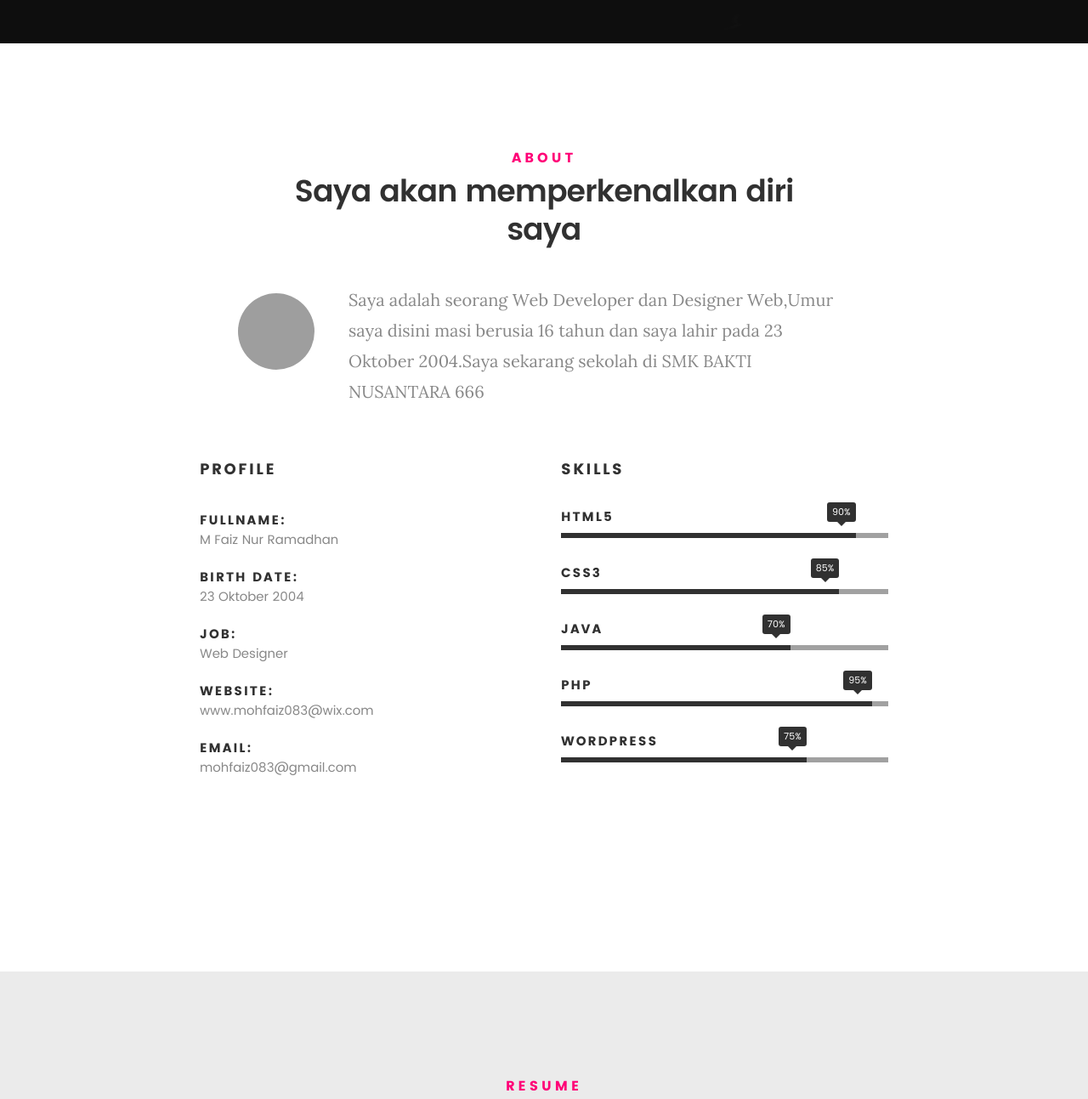
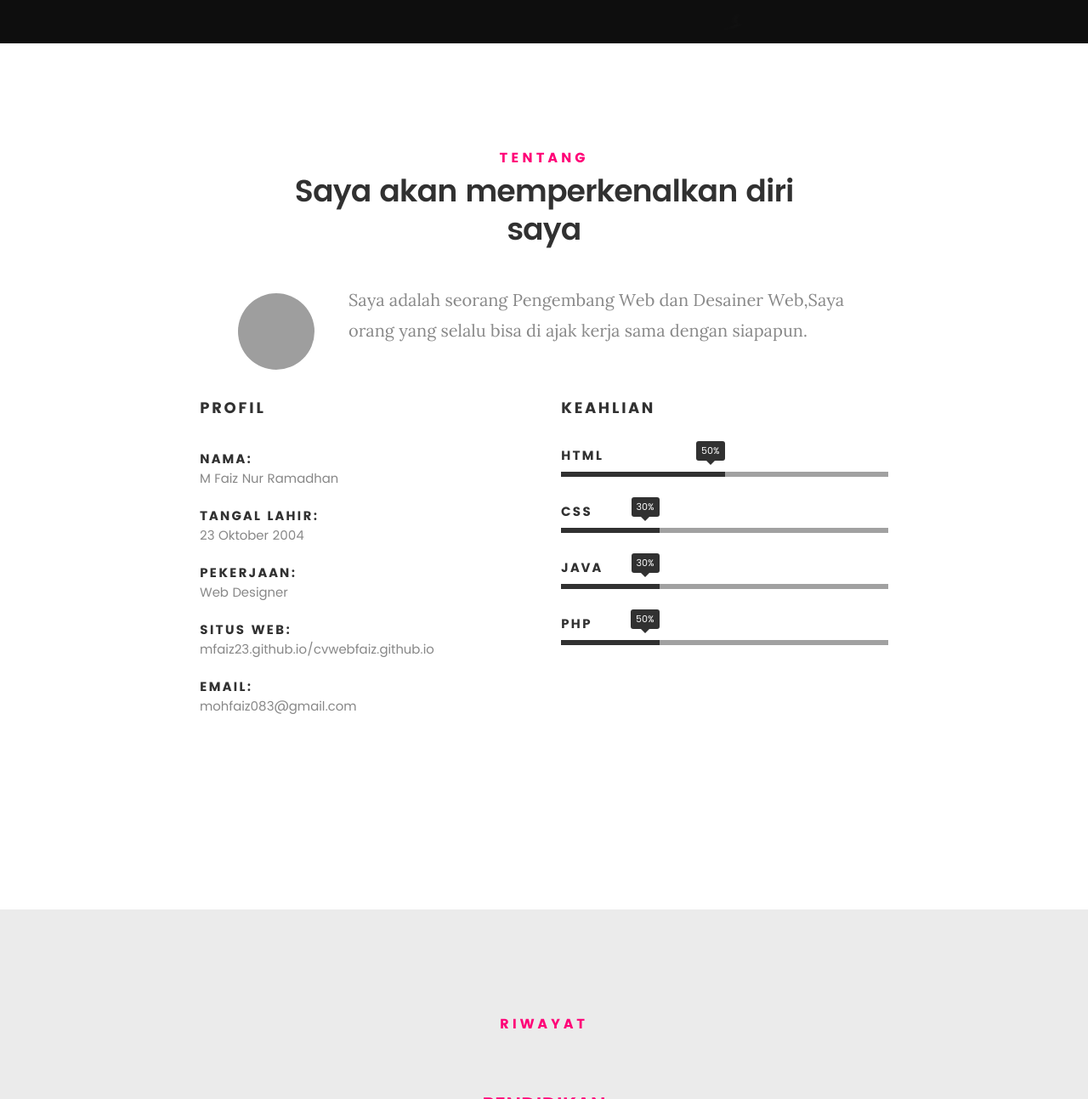
Before and after one commit to mfaiz23/cvwebfaiz, a plain HTML site: page index.html in a window 1280 px wide. Shown: the part 749-2042 px from the top of the page at 85% size. Drawn offline with Linux system fonts and the light colour scheme; grey boxes are pictures that could not be loaded; files whose address does not match are found by name.

Commit message:
Komit ke empat

```diff
--- a/index.html
+++ b/index.html
@@ -49,10 +49,10 @@
 
 		   	<nav id="main-nav-wrap">
 					<ul class="main-navigation">
-						<li class="current"><a class="smoothscroll"  href="#intro" title="">Home</a></li>
-						<li><a class="smoothscroll"  href="#about" title="">About</a></li>
-						<li><a class="smoothscroll"  href="#resume" title="">Resume</a></li>
-						<li><a class="smoothscroll"  href="#services" title="">Services</a></li>
+						<li class="current"><a class="smoothscroll"  href="#intro" title="">Beranda</a></li>
+						<li><a class="smoothscroll"  href="#about" title="">Tentang</a></li>
+						<li><a class="smoothscroll"  href="#resume" title="">Riwayat</a></li>
+						<li><a class="smoothscroll"  href="#services" title="">Pengetahuan</a></li>
 					</ul>
 				</nav>
    		</div> <!-- /top-bar -->
@@ -71,15 +71,15 @@
 
    			<div class="col-twelve">
 
-	   			<h5>Hello,Dunia.</h5>
+	   			<h5>Hallo,Dunia.</h5>
 	   			<h1>Saya M Faiz Nur Ramadhan</h1>
 
 	   			<p class="intro-position">
-	   				<span>Web Developer</span>
-	   				<span>UI/UX Designer</span>
+	   				<span>Pengembang Web</span>
+	   				<span>UI/UX Desainer</span>
 	   			</p>
 
-	   			<a class="button stroke smoothscroll" href="#about" title="">More About Me</a>
+	   			<a class="button stroke smoothscroll" href="#about" title="">Tentang Saya</a>
 
 	   		</div>
 
@@ -100,14 +100,14 @@
    	<div class="row section-intro">
    		<div class="col-twelve">
 
-   			<h5>About</h5>
+   			<h5>Tentang</h5>
    			<h1>Saya akan memperkenalkan diri saya</h1>
 
    			<div class="intro-info">
 
    				<img src="images/CV.jpg" alt="Profile Picture">
 
-   				<p class="lead">Saya adalah seorang Web Developer dan Designer Web,Umur saya disini masi berusia 16 tahun dan saya lahir pada 23 Oktober 2004.Saya sekarang sekolah di SMK BAKTI NUSANTARA 666 </p>
+   				<p class="lead">Saya adalah seorang Pengembang Web dan Desainer Web,Saya orang yang selalu bisa di ajak kerja sama dengan siapapun. </p>
    			</div>
 
    		</div>
@@ -117,25 +117,25 @@
 
    		<div class="col-six tab-full">
 
-   			<h3>Profile</h3>
+   			<h3>Profil</h3>
    			<p></p>
 
    			<ul class="info-list">
    				<li>
-   					<strong>Fullname:</strong>
+   					<strong>Nama:</strong>
    					<span>M Faiz Nur Ramadhan</span>
    				</li>
    				<li>
-   					<strong>Birth Date:</strong>
+   					<strong>Tangal lahir:</strong>
    					<span>23 Oktober 2004</span>
    				</li>
    				<li>
-   					<strong>Job:</strong>
+   					<strong>Pekerjaan:</strong>
    					<span>Web Designer</span>
    				</li>
    				<li>
-   					<strong>Website:</strong>
-   					<span>www.mohfaiz083@wix.com</span>
+   					<strong>Situs web:</strong>
+   					<span>mfaiz23.github.io/cvwebfaiz.github.io</span>
    				</li>
    				<li>
    					<strong>Email:</strong>
@@ -148,30 +148,26 @@
 
    		<div class="col-six tab-full">
 
-   			<h3>Skills</h3>
+   			<h3>Keahlian</h3>
    			<p></p>
 
 				<ul class="skill-bars">
 				   <li>
-				   	<div class="progress percent90"><span>90%</span></div>
-				   	<strong>HTML5</strong>
+				   	<div class="progress percent50"><span>50%</span></div>
+				   	<strong>HTML</strong>
 				   </li>
 				   <li>
-				   	<div class="progress percent85"><span>85%</span></div>
-				   	<strong>CSS3</strong>
+				   	<div class="progress percent30"><span>30%</span></div>
+				   	<strong>CSS</strong>
 				   </li>
 				   <li>
-				   	<div class="progress percent70"><span>70%</span></div>
+
+				   	<div class="progress percent30"><span>30%</span></div>
 				   	<strong>Java</strong>
 				   </li>
 				   <li>
-				   	<div class="progress percent95"><span>95%</span></div>
+				   	<div class="progress percent30"><span>50%</span></div>
 				   	<strong>PHP</strong>
-				   </li>
-				   <li>
-
-				   	<div class="progress percent75"><span>75%</span></div>
-				   	<strong>Wordpress</strong>
 				   </li>
 
 				</ul> <!-- /skill-bars -->
@@ -191,8 +187,7 @@
 		<div class="row section-intro">
    		<div class="col-twelve">
 
-   			<h5>Resume</h5>
-   			<h1>RIWAYAT</h1>
+   			<h5>Riwayat</h5>
 
    			<p class="lead"></p>
 
@@ -284,8 +279,7 @@
 		<div class="row section-intro">
    		<div class="col-twelve">
 
-   			<h5>Services</h5>
-   			<h1>PENGETAHUAN</h1>
+   			<h5>Pengetahuan</h5>
 
    			<p class="lead"></p>
 
@@ -302,7 +296,7 @@
 
 	            <div class="service-content">
 
-	            	 <h3>Webdesign</h3>
+	            	 <h3>Web desain</h3>
 
 		            <p class="desc">adalah istilah mengenai desaign visual yang diterapkan kepada media digital yaitu website, design yang ditunjukan untuk pengembangan dan styling informasi di internet untuk menyediakan fitur konsumen high-end dan memberikan kualitas estetika.
 	         		</p>
@@ -317,7 +311,7 @@
 
 	            <div class="service-content">
 
-	            	<h3>Web Development</h3>
+	            	<h3>Pengembang Web</h3>
 
 		            <p class="desc">adalah sebuah proses pembangunan dan pemeliharaan situs web,Pekerjaan ini dilakukan di balik layar dengan tujuan untuk membuat situs web yang tampak apik, dan dapat bekerja dengan cepat.
 						Umumnya, selama proses pembangunan, perusahaan akan berpedoman pada kebutuhan dan aspirasi customer mereka.
@@ -348,9 +342,9 @@
 
 	            <div class="service-content">
 
-	            	<h3>UI/UX Design</h3>
+	            	<h3>UI/UX Desain</h3>
 
-		            <p class="desc">UX design itu sendiri merupakan bidang yang fokus terhadap interaksi antara manusia sebagai pengguna (user) dengan produk atau layanan berbentuk website, aplikasi atau bahkan sebuah mesin pembuat kopi. Bidang ini merupakan gabungan aspek-aspek dari ilmu lain seperti psikologi, bisnis, pemasaran, dan teknologi.
+		            <p class="desc">UX desain itu sendiri merupakan bidang yang fokus terhadap interaksi antara manusia sebagai pengguna (user) dengan produk atau layanan berbentuk website, aplikasi atau bahkan sebuah mesin pembuat kopi. Bidang ini merupakan gabungan aspek-aspek dari ilmu lain seperti psikologi, bisnis, pemasaran, dan teknologi.
 	         		</p>
 
 	            </div>
@@ -363,7 +357,7 @@
 
 	            <div class="service-content">
 
-	            	<h3>Graphics Design</h3>
+	            	<h3>Desain Grafis</h3>
 
 		            <p class="desc">merupakan sebuah pekerjaan menciptakan ilustrasi, tipografi, fotografi, atau grafis motion baik untuk penerbit maupun media cetak dan elektronik.
 	        			</p>
```
